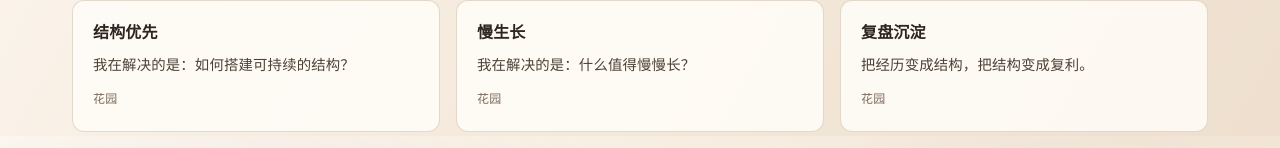
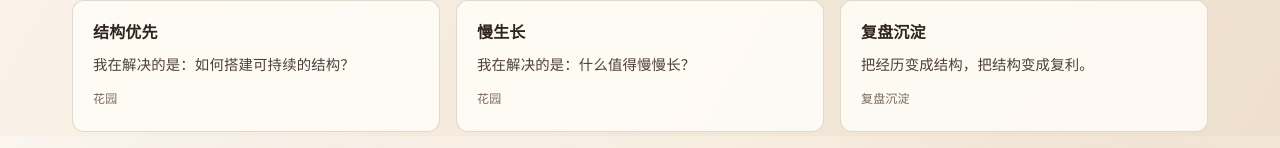
Before and after one commit to caisuqing666/brand-next, a Next.js app: page / in a window 1280 px wide. Shown: the part 1464-1612 px from the top of the page. Built offline with nearby package versions, Linux system fonts and the light colour scheme.

Commit message:
fix: 首页花园预览标签统一为分区标签

```diff
--- a/app/page.tsx
+++ b/app/page.tsx
@@ -126,7 +126,7 @@ export default function Home() {
           <Link href="/garden/review" className="garden-node">
             <h3 className="node-title">复盘沉淀</h3>
             <p className="node-question">把经历变成结构，把结构变成复利。</p>
-            <div className="node-meta">花园</div>
+            <div className="node-meta">复盘沉淀</div>
           </Link>
 
           <Link href="/practice/running" className="garden-node">
```
